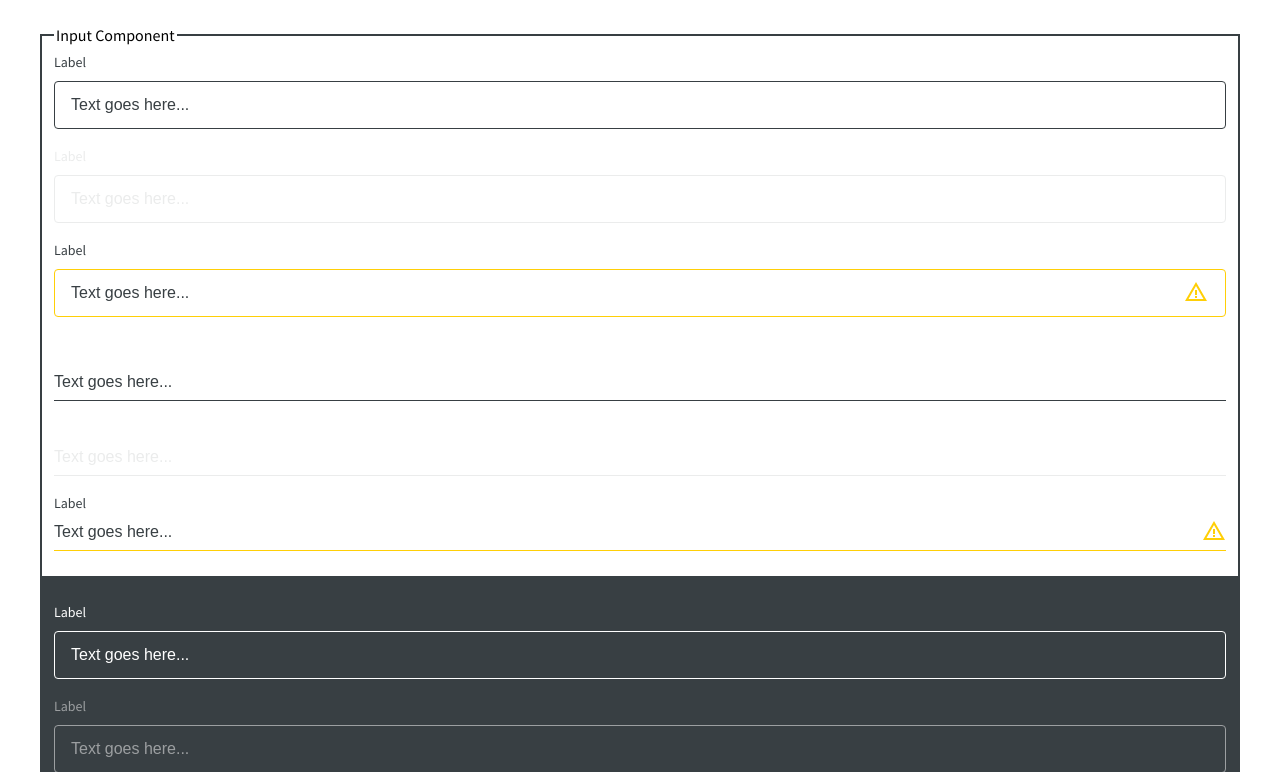
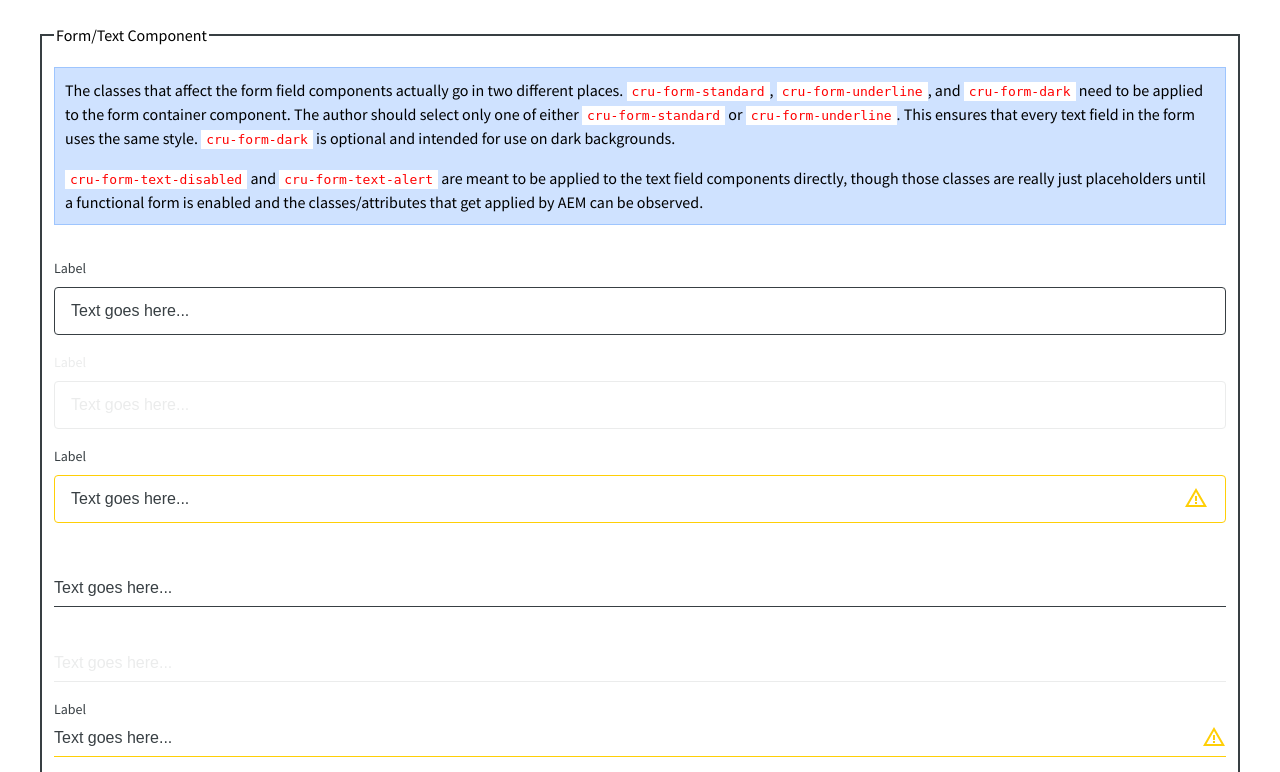
Before and after one commit to CruGlobal/cru-content-designs, a PHP site: page /v0.3/cruorg in a window 1280 px wide. Shown: the top 772 px of the page. Run offline with PHP 8.4, Linux system fonts and the light colour scheme.

Commit message:
Converting input to form/text, help instruction for form/text classes, and moving dev styles

```diff
--- a/v0.3/cruorg/_dev.scss
+++ b/v0.3/cruorg/_dev.scss
@@ -1,3 +1,81 @@
+// Demo pages
+
+body {font-family: "Source Sans Pro";}
+.comp-container {
+  max-width: 1200px;
+  margin: 0 auto;
+}
+fieldset {
+  margin: 25px 0;
+  border-style: solid;
+  border-color: #383F43;
+}
+legend {text-transform: capitalize;}
+.comp-wrapper {
+  margin: 25px -12px;
+  padding: 0 12px;
+}
+.comp-wrapper:nth-child(2) {
+  margin-top: 0;
+}
+.comp-wrapper:last-child {
+  margin-bottom: 0;
+}
+.comp-dark-bg {
+  padding: 25px 12px;
+  background-color: #383F43;
+}
+.comp-dark-bg > h2 {
+  color: white;
+  margin-top: 0;
+}
+.info {
+  background-color: #cfe2ff;
+  border: #9ec5fe 1px solid;
+  padding: 10px;
+  color: black;
+  margin-top: 16px;
+  margin-bottom: 32px;
+}
+.info:last-child {
+  margin-bottom: 0;
+}
+.info h2 {
+  margin-top: 0;
+}
+.info h3 {
+  margin-bottom: 0;
+}
+.info table {
+  margin-left: 16px;
+}
+.info th,
+.info td {
+  padding-right: 16px;
+}
+.info th {
+  text-align: left;
+}
+.info p {
+  line-height: 1.5;
+}
+.info p:first-child {
+  margin-top: 0;
+}
+.info p:last-child {
+  margin-bottom: 0;
+}
+.info code {
+  display: inline-block;
+  padding-left: 5px;
+  padding-right: 5px;
+  color: red;
+  background-color: white;
+  font-family: monospace;
+}
+
+// AEM
+
 .cmp-button__icon {
   &::before {
     @include cru-material-icon;
--- a/v0.3/cruorg/components/form/form.css
+++ /dev/null
@@ -1 +0,0 @@
-/* Form styles */
--- a/v0.3/cruorg/components/form/form.scss
+++ /dev/null
@@ -1,4 +0,0 @@
-// Branding imports
-@import '../../branding-imports';
-
-/* Form styles */
--- a/v0.3/cruorg/components/input/input.php
+++ b/v0.3/cruorg/components/form/text/text.php
@@ -31,6 +31,11 @@ function cru_form_input($input_type)
 }
 ?>
 
+<div class="info">
+  <p>The classes that affect the form field components actually go in two different places. <code>cru-form-standard</code>, <code>cru-form-underline</code>, and <code>cru-form-dark</code> need to be applied to the form container component. The author should select only one of either <code>cru-form-standard</code> or <code>cru-form-underline</code>. This ensures that every text field in the form uses the same style. <code>cru-form-dark</code> is optional and intended for use on dark backgrounds.</p>
+  <p><code>cru-form-text-disabled</code> and <code>cru-form-text-alert</code> are meant to be applied to the text field components directly, though those classes are really just placeholders until a functional form is enabled and the classes/attributes that get applied by AEM can be observed.</p>
+</div>
+
 <div class="comp-wrapper">
   <?php cru_form(); ?>
 </div>
--- a/v0.3/cruorg/components/input/input.scss
+++ b/v0.3/cruorg/components/form/text/text.scss
@@ -1,5 +1,5 @@
 // Branding imports
-@import "../../branding-imports";
+@import "../../../branding-imports";
 
 /* Input styles */
 
--- a/v0.3/cruorg/index.php
+++ b/v0.3/cruorg/index.php
@@ -6,64 +6,6 @@
   <link href="https://fonts.googleapis.com/icon?family=Material+Icons|Material+Icons+Outlined" rel="stylesheet">
   <!-- <script src="https://kit.fontawesome.com/a93b69849a.js" crossorigin="anonymous"></script> -->
   <link href="styles.css" type="text/css" rel="stylesheet">
-  <style>
-    body {font-family: "Source Sans Pro";}
-    .comp-container {
-      max-width: 1200px;
-      margin: 0 auto;
-    }
-    fieldset {
-      margin: 25px 0;
-      border-style: solid;
-      border-color: #383F43;
-    }
-    legend {text-transform: capitalize;}
-    .comp-wrapper {
-      margin: 25px -12px;
-      padding: 0 12px;
-    }
-    .comp-wrapper:nth-child(2) {
-      margin-top: 0;
-    }
-    .comp-wrapper:last-child {
-      margin-bottom: 0;
-    }
-    .comp-dark-bg {
-      padding: 25px 12px;
-      background-color: #383F43;
-    }
-    .comp-dark-bg > h2 {
-      color: white;
-      margin-top: 0;
-    }
-    .info {
-      background-color: #cfe2ff;
-      border: #9ec5fe 1px solid;
-      padding: 10px;
-      color: black;
-      margin-top: 16px;
-      margin-bottom: 32px;
-    }
-    .info:last-child {
-      margin-bottom: 0;
-    }
-    .info h2 {
-      margin-top: 0;
-    }
-    .info h3 {
-      margin-bottom: 0;
-    }
-    .info table {
-      margin-left: 16px;
-    }
-    .info th,
-    .info td {
-      padding-right: 16px;
-    }
-    .info th {
-      text-align: left;
-    }
-  </style>
 </head>
 
 <body>
@@ -78,9 +20,8 @@
         // 'container',
         // 'download',
         // 'embed',
-        // 'form',
+        'form/text',
         // 'image',
-        'input',
         // 'list',
         // 'search',
         // 'searchbar',
@@ -93,10 +34,18 @@
       );
 
       foreach ($components as $component) {
+        $slashPos = strpos($component, '/');
+        if ($slashPos >= 0) {
+          $path = $component;
+          $file = substr($component, $slashPos, 100);
+        } else {
+          $path = $component;
+          $file = $component;
+        }
       ?>
       <fieldset class="<?= $component ?>-component">
         <legend><?= $component; ?> component</legend>
-        <?php include "components/$component/$component.php"; ?>
+        <?php include "components/$path/$file.php"; ?>
       </fieldset>
       <?php
       }
--- a/v0.3/cruorg/styles.css
+++ b/v0.3/cruorg/styles.css
@@ -1570,6 +1569,83 @@
   text-transform: uppercase;
   letter-spacing: 0.12em; }
 
+body {
+  font-family: "Source Sans Pro"; }
+
+.comp-container {
+  max-width: 1200px;
+  margin: 0 auto; }
+
+fieldset {
+  margin: 25px 0;
+  border-style: solid;
+  border-color: #383F43; }
+
+legend {
+  text-transform: capitalize; }
+
+.comp-wrapper {
+  margin: 25px -12px;
+  padding: 0 12px; }
+
+.comp-wrapper:nth-child(2) {
+  margin-top: 0; }
+
+.comp-wrapper:last-child {
+  margin-bottom: 0; }
+
+.comp-dark-bg {
+  padding: 25px 12px;
+  background-color: #383F43; }
+
+.comp-dark-bg > h2 {
+  color: white;
+  margin-top: 0; }
+
+.info {
+  background-color: #cfe2ff;
+  border: #9ec5fe 1px solid;
+  padding: 10px;
+  color: black;
+  margin-top: 16px;
+  margin-bottom: 32px; }
+
+.info:last-child {
+  margin-bottom: 0; }
+
+.info h2 {
+  margin-top: 0; }
+
+.info h3 {
+  margin-bottom: 0; }
+
+.info table {
+  margin-left: 16px; }
+
+.info th,
+.info td {
+  padding-right: 16px; }
+
+.info th {
+  text-align: left; }
+
+.info p {
+  line-height: 1.5; }
+
+.info p:first-child {
+  margin-top: 0; }
+
+.info p:last-child {
+  margin-bottom: 0; }
+
+.info code {
+  display: inline-block;
+  padding-left: 5px;
+  padding-right: 5px;
+  color: red;
+  background-color: white;
+  font-family: monospace; }
+
 .cmp-button__icon::before {
   font-family: "Material Icons";
   font-weight: normal;
--- a/v0.3/cruorg/styles.scss
+++ b/v0.3/cruorg/styles.scss
@@ -17,9 +17,8 @@ $cru-import-google-fonts-sans-serif-only: true;
 @import 'components/container/container.scss';
 @import 'components/download/download.scss';
 @import 'components/embed/embed.scss';
-@import 'components/form/form.scss';
+@import 'components/form/text/text.scss';
 @import 'components/image/image.scss';
-@import 'components/input/input.scss';
 @import 'components/list/list.scss';
 @import 'components/search/search.scss';
 // @import 'components/searchbar/searchbar.scss';
```
Also changed, not shown: other parts of v0.3/cruorg/styles.css (+15 -16 lines), v0.3/cruorg/components/form/form.php (deleted), v0.3/cruorg/components/form/text/text.css (renamed from v0.3/cruorg/components/input/input.css).
